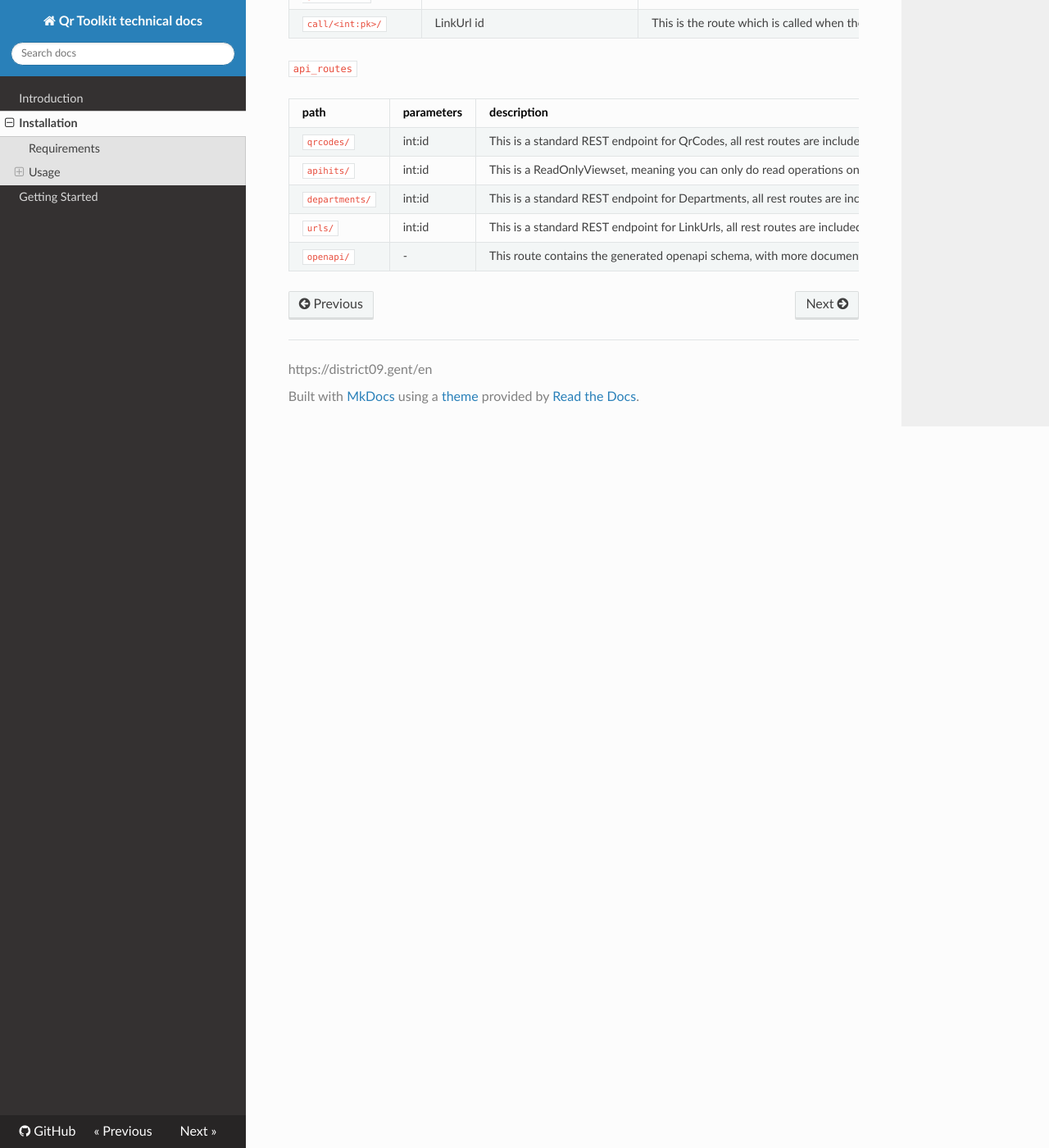
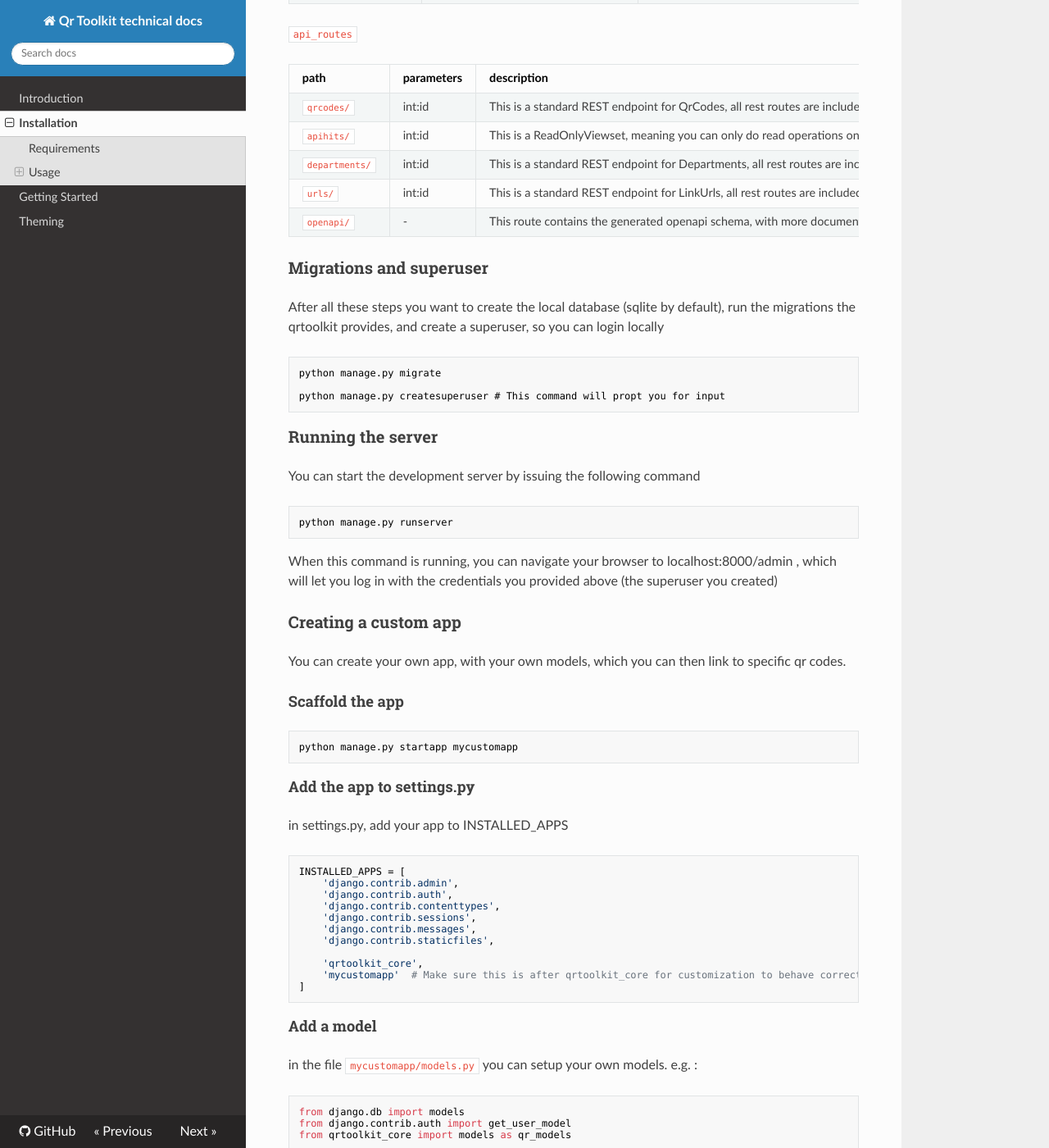
Before and after one commit to lab9k/qrtoolkit-core, an MkDocs documentation site: the page built from docs/installation.md, in a window 1280 px wide and 1400 px high, scrolled down 1520 px. Shown: the whole window at 82% size. Built offline with MkDocs 1.6.1, drawn with Linux system fonts in a browser that asks for light colours; nearby versions of some CDN libraries; a script that is not in the unit is left out; some of the changed text lies outside the part shown.

Commit message:
add more installation instructions, theming options

````diff
--- a/docs/installation.md
+++ b/docs/installation.md
@@ -3,14 +3,11 @@
 ## Requirements
 
 ```shell
-# Install Django
-python3 -m pip install Django==3.0.11
-
-# Use the django-admin cli to start a project "myqrtoolkit" in the current directory
-django-admin startproject myqrtoolkit .
-
 # Install the qr-toolkit-core package
 python3 -m pip install django-qr-toolkit-core
+
+# Scaffold your Django project
+django-admin startproject myqrtoolkit .
 ```
 
 ## Usage
@@ -79,3 +76,92 @@ If you include the admin urls, the qrtoolkit models will automatically appear in
 | `departments/` | int:id     | This is a standard REST endpoint for Departments, all rest routes are included                             |
 | `urls/`        | int:id     | This is a standard REST endpoint for LinkUrls, all rest routes are included                                |
 | `openapi/`     | -          | This route contains the generated openapi schema, with more documentation on the api                       |
+
+### Migrations and superuser
+
+After all these steps you want to create the local database (sqlite by default), run the migrations the qrtoolkit provides, and create a superuser, so you can login locally
+
+```shell
+python manage.py migrate
+
+python manage.py createsuperuser # This command will propt you for input
+```
+
+### Running the server
+
+You can start the development server by issuing the following command
+
+```shell
+python manage.py runserver
+```
+
+When this command is running, you can navigate your browser to localhost:8000/admin , which will let you log in with the credentials you provided above (the superuser you created)
+
+### Creating a custom app
+
+You can create your own app, with your own models, which you can then link to specific qr codes.
+
+#### Scaffold the app
+
+```shell
+python manage.py startapp mycustomapp
+```
+
+#### Add the app to settings.py
+
+in settings.py, add your app to INSTALLED_APPS
+
+```python
+INSTALLED_APPS = [
+    'django.contrib.admin',
+    'django.contrib.auth',
+    'django.contrib.contenttypes',
+    'django.contrib.sessions',
+    'django.contrib.messages',
+    'django.contrib.staticfiles',
+
+    'qrtoolkit_core',
+    'mycustomapp'  # Make sure this is after qrtoolkit_core for customization to behave correctly
+]
+```
+
+#### Add a model
+
+in the file `mycustomapp/models.py` you can setup your own models.
+e.g. :
+
+```python
+from django.db import models
+from django.contrib.auth import get_user_model
+from qrtoolkit_core import models as qr_models
+
+
+class MyObject(models.Model):
+    title = models.CharField(max_length=255)
+    author = models.ForeignKey(to=get_user_model(), on_delete=models.CASCADE, related_name='user_objects')
+
+    qrcode = models.OneToOneField(to=qr_models.QRCode, related_name='myobject', on_delete=models.CASCADE)
+
+```
+
+#### create migrations for your model
+
+```shell
+python manage.py makemigrations
+python manage.py migrate # This command will run the created migrations, and update your local database
+```
+
+#### Add your model to the django admin
+
+in the file `mycustomapp/admin.py` add the following
+
+```python
+from django.contrib import admin
+from mycustomapp.models import MyObject
+
+@admin.register(MyObject)
+class MyObjectAdmin(admin.ModelAdmin):
+    pass
+```
+
+That's it! You now have access to your custom model in the django admin dashboard.
--- a/mkdocs.yml
+++ b/mkdocs.yml
@@ -16,5 +16,6 @@ nav:
   - Introduction: 'index.md'
   - Installation: 'installation.md'
   - Getting Started: 'getting_started.md'
+  - Theming: 'theming.md'
 markdown_extensions:
   - smarty
````
Also changed, not shown: docs/theming.md (added, +117 -0 lines), docs/img/default_qr_list.png (added), docs/img/updated_qr_list.png (added).
